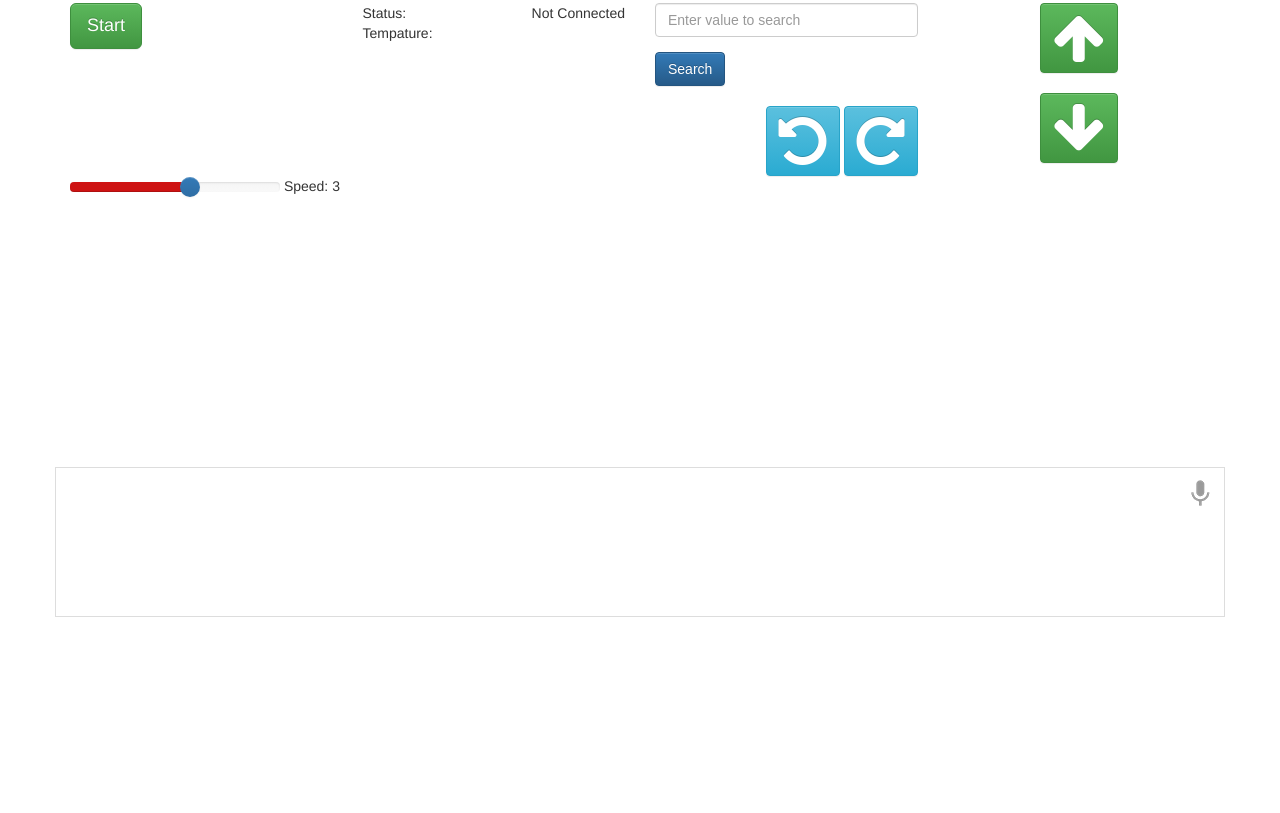
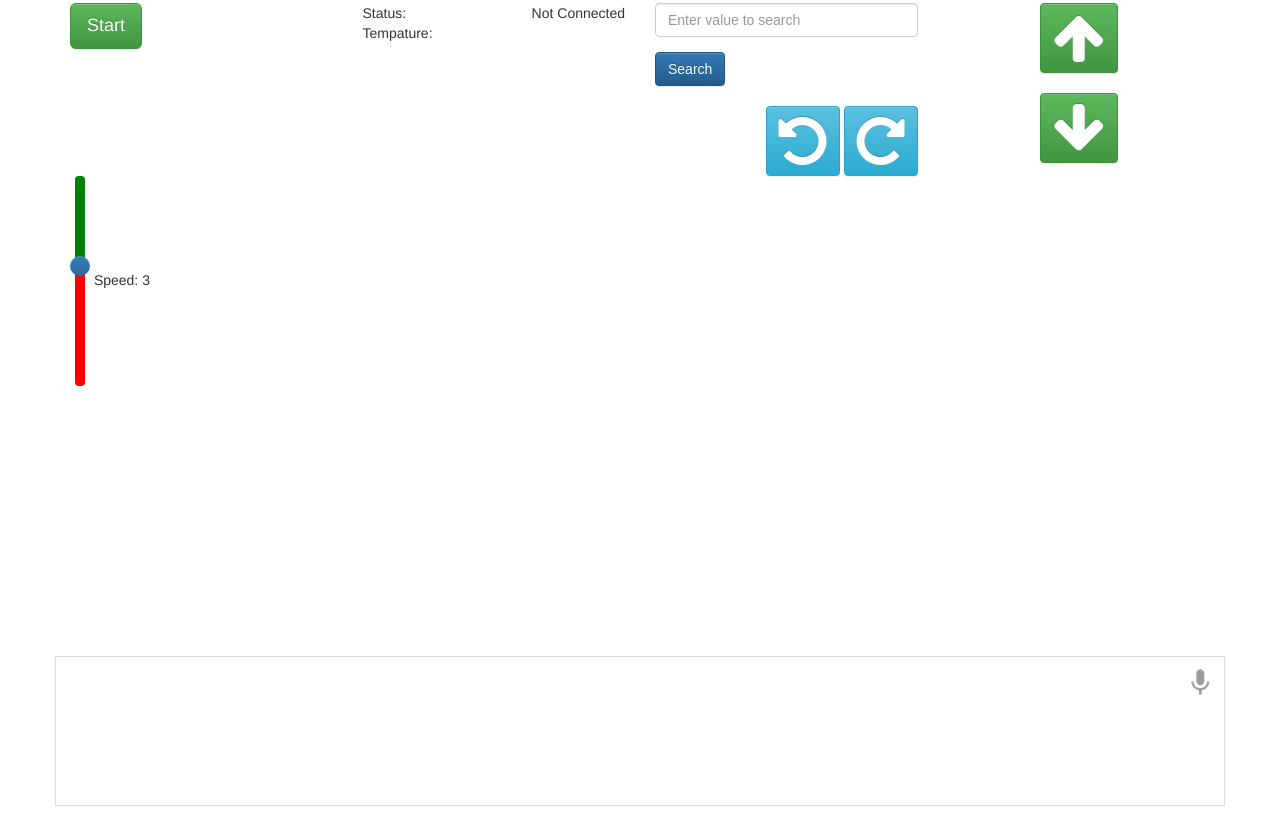
Before and after one commit to jkauflin/JohnBot2, a website: page public/index.html in a window 1280 px wide. Shown: the part 57-870 px from the top of the page. Before the commit the page ends 804 px from the top, so only its background shows below. Drawn offline with nearby package versions, Linux system fonts and the light colour scheme.

Commit message:
Changed slider to vertical

```diff
--- a/package.json
+++ b/package.json
@@ -18,6 +18,7 @@
   },
   "homepage": "https://github.com/jkauflin/JohnBot2#readme",
   "dependencies": {
+    "dotenv": "^4.0.0",
     "elasticsearch": "^13.3.1",
     "express": "^4.16.2",
     "get-json": "^1.0.0",
--- a/public/css/main.css
+++ b/public/css/main.css
@@ -143,8 +143,12 @@ li {
 	list-style-type: none;
 }
 
+.slider-track-high {
+	background: red;
+}
+
 .slider-selection {
-    background: rgb(206, 19, 19);
+    background: green;
 }
 
 /*
--- a/public/index.html
+++ b/public/index.html
@@ -81,8 +81,8 @@
   <div class="row">
     <!-- Column 1 -->
     <div class="col-xs-12">
-          <input id="ex6" type="text" data-slider-min="-5" data-slider-max="30" data-slider-step="1" data-slider-value="15"/>
-          <span id="ex6CurrentSliderValLabel">Speed: <span id="ex6SliderVal">3</span></span>
+      <input id="ex6" type="text" data-slider-min="-5" data-slider-max="30" data-slider-step="1" data-slider-value="15" data-slider-orientation="vertical"/>
+      <span id="ex6CurrentSliderValLabel">Speed: <span id="ex6SliderVal">3</span></span>
     </div>
   </div>
 
--- a/public/js/main.js
+++ b/public/js/main.js
@@ -82,12 +82,13 @@ $(document).ready(function(){
 			console.log("Mouse DOWN");
 	  	});
 
-		  $("#ex6").slider();
-		  $("#ex6").on("slide", function(slideEvt) {
+			$("#ex6").slider({
+				reversed : true
+			});
+			$("#ex6").on("slide", function(slideEvt) {
 			  $("#ex6SliderVal").text(slideEvt.value);
 			  //console.log("slider value = "+slideEvt.value);
 		  });
-
 
 
 }); // $(document).ready(function(){
--- a/server.js
+++ b/server.js
@@ -18,6 +18,7 @@ Modification History
                 testing functions
 =============================================================================*/
 
+require('dotenv').config();
 const express = require('express');
 const http = require('http');
 const url = require('url');
@@ -164,3 +165,5 @@ dataFunctions.searchResponses(searchStr, function(results) {
 
 console.log("End of server "+dateTime.create().format('Y-m-d H:M:S'));
 //dataFunctions.esInfo();
+
+console.log("process.env.DB_HOST = ",process.env.DB_HOST);
```
Also changed, not shown: 1 other file.
